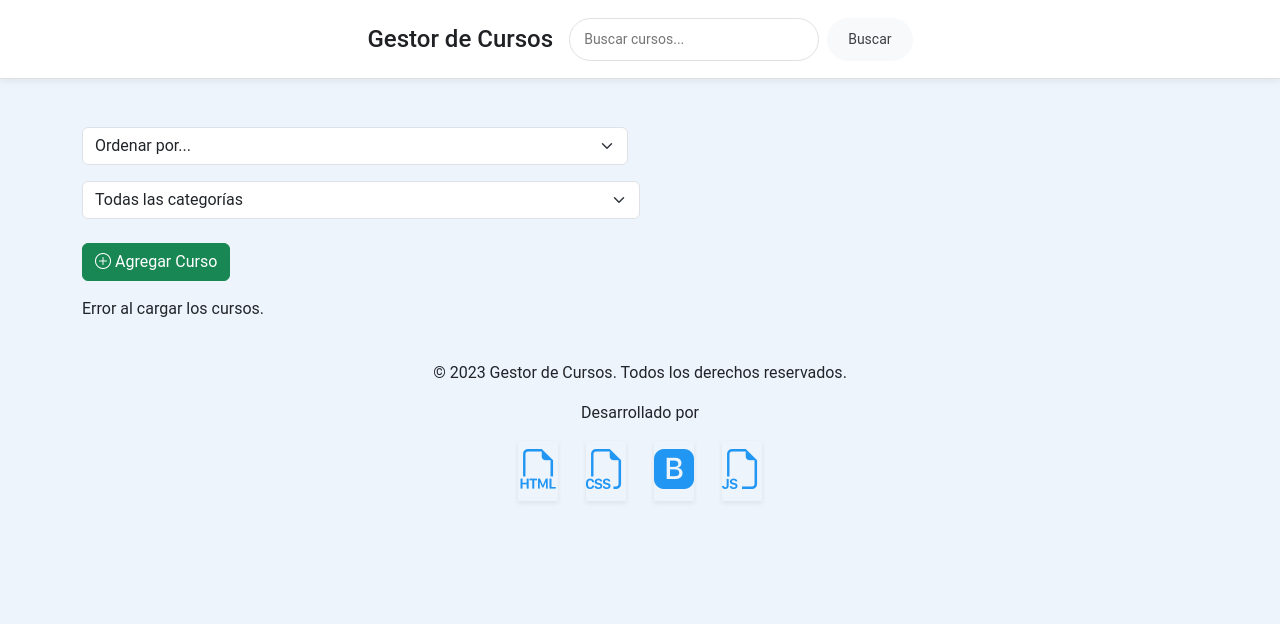
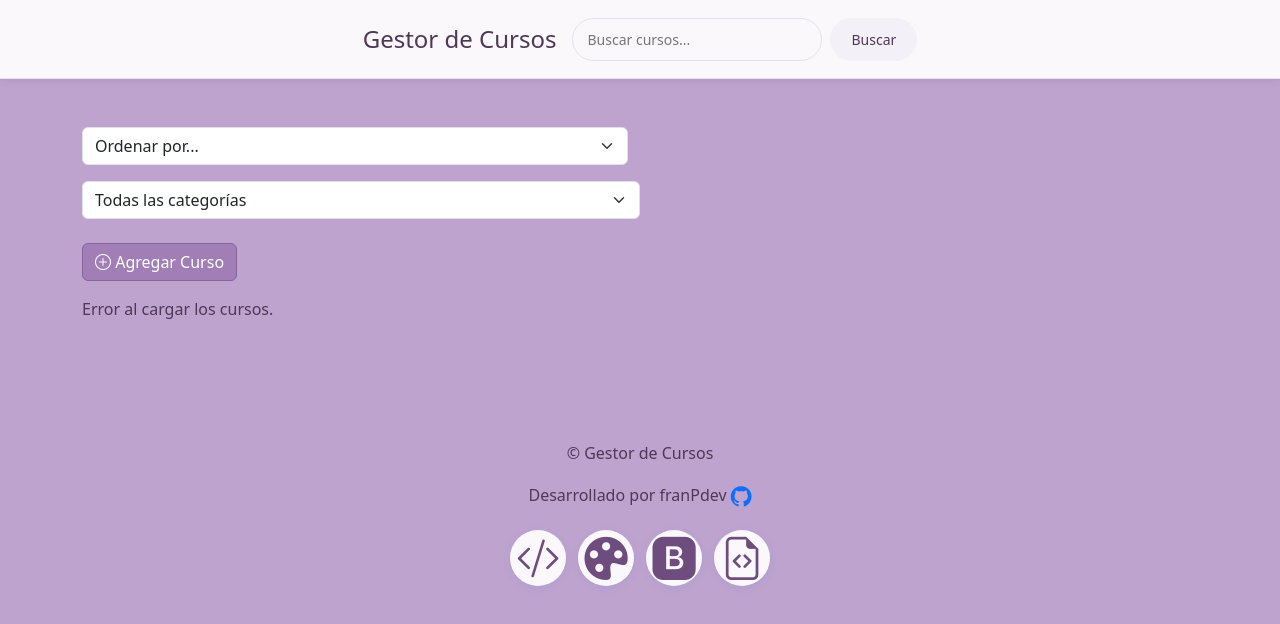
Before and after one commit to franPdev/gestor-de-cursos, a website: page public/index.html in a window 1280 px wide. Drawn offline with nearby package versions, Linux system fonts and the light colour scheme; no server answers.

Commit message:
Se agrega una paleta de colores y se añade un favicon

```diff
--- a/css/style.css
+++ b/css/style.css
@@ -1,18 +1,27 @@
 /* Fondo claro por defecto */
 body {
-  background-color: #eef4fb;
-  font-family: 'Roboto', sans-serif;
+  background-color: var(--trendy-pink-400);
+  color: var(--trendy-pink-900);
 }
 
-
-
-
-
+:root {
+  --trendy-pink-50: #faf8fb;
+  --trendy-pink-100: #f4f0f7;
+  --trendy-pink-200: #e8dfef;
+  --trendy-pink-300: #d7c6e1;
+  --trendy-pink-400: #bea3cf;
+  --trendy-pink-500: #a27eb7;
+  --trendy-pink-600: #89629e;
+  --trendy-pink-700: #6e4d7e;
+  --trendy-pink-800: #5b4068;
+  --trendy-pink-900: #4e3857;
+  --trendy-pink-950: #2e1c36;
+}
 
 /* navbar.css */
 .google-style-navbar {
-  background-color: #ffffff;
-  border-bottom: 1px solid #e0e0e0;
+  background-color: var(--trendy-pink-50);
+  border-bottom: 1px solid var(--trendy-pink-200);
   padding: 16px;
   position: sticky;
   top: 0;
@@ -33,7 +42,7 @@ body {
 .navbar-brand {
   font-size: 24px;
   font-weight: 500;
-  color: #202124;
+  color: var(--trendy-pink-900);
   text-decoration: none;
 }
 
@@ -44,37 +53,37 @@ body {
 
 .search-input {
   padding: 10px 14px;
-  border: 1px solid #dfe1e5;
+  border: 1px solid var(--trendy-pink-200);
   border-radius: 24px;
   outline: none;
   width: 250px;
   transition: box-shadow 0.2s ease;
   font-size: 14px;
+  background: var(--trendy-pink-50);
+  color: var(--trendy-pink-900);
 }
 
 .search-input:focus {
-  box-shadow: 0 1px 6px rgba(32, 33, 36, 0.28);
-  border-color: transparent;
+  box-shadow: 0 1px 6px rgba(32, 33, 36, 0.18);
+  border-color: var(--trendy-pink-400);
 }
 
 .search-button {
   padding: 10px 20px;
-  background-color: #f8f9fa;
-  border: 1px solid #f8f9fa;
+  background-color: var(--trendy-pink-100);
+  border: 1px solid var(--trendy-pink-100);
   border-radius: 24px;
-  color: #3c4043;
+  color: var(--trendy-pink-900);
   font-size: 14px;
   cursor: pointer;
   transition: background-color 0.2s ease;
 }
 
 .search-button:hover {
-  background-color: #e8eaed;
+  background-color: var(--trendy-pink-200);
 }
 
-
 /* Estilo para animaciones */
-
 .fade-in {
   animation: fadeIn 0.5s ease-in-out;
 }
@@ -91,49 +100,115 @@ body {
 }
 
 /* Estilos para cards */
-
 .card-curso {
   cursor: pointer;
   border-radius: 18px;
   border: none;
-  background: linear-gradient(135deg, #f8fafc 80%, #e0e7ef 100%);
+  background: var(--trendy-pink-100);
+  color: var(--trendy-pink-900);
   transition: box-shadow 0.2s, transform 0.2s;
   box-shadow: 0 4px 24px rgba(80, 80, 120, 0.1);
 }
 .card-curso:hover {
+  background: var(--trendy-pink-200);
   box-shadow: 0 8px 32px rgba(80, 80, 120, 0.18);
   transform: translateY(-4px) scale(1.02);
 }
 
-.icons {
-  color: #2196f3;
-  transition: color 0.3s, transform 0.2s, box-shadow 0.2s;
-  cursor: pointer;
-  font-size: 2.5rem;
-  margin: 0 8px;
-  box-shadow: 0 2px 5px rgba(11, 24, 35, 0.08);
-  display: inline-block; /* Asegura que el efecto solo afecte al ícono */
+/* Estilo para las imágenes de los cursos en las cards */
+.card-img-top {
+  object-fit: contain;
+  max-height: 120px;
+  background: var(--trendy-pink-50);
+  padding: 16px;
+  border-radius: 12px 12px 0 0;
+  width: 100%;
+  height: 120px;
+  display: block;
+  margin: 0 auto;
+  box-sizing: border-box;
 }
 
-.icons:hover {
-  color: #1976d2;
-  transform: translateY(-8px) scale(1.15); /* Se levanta y agranda */
+/* Botones */
+.btn-primary, .btn-success {
+  background-color: var(--trendy-pink-500);
+  border-color: var(--trendy-pink-600);
+  color: #fff;
+}
+.btn-primary:hover, .btn-success:hover {
+  background-color: var(--trendy-pink-600);
+  border-color: var(--trendy-pink-700);
 }
 
-.icons:active {
-  transform: translateY(-2px) scale(0.95);
+.btn-outline-primary {
+  color: var(--trendy-pink-700);
+  border-color: var(--trendy-pink-400);
+  background: var(--trendy-pink-50);
+}
+.btn-outline-primary:hover {
+  background: var(--trendy-pink-200);
+  color: var(--trendy-pink-900);
+  border-color: var(--trendy-pink-600);
+}
+
+.btn-danger {
+  background-color: #e57373;
+  border-color: #c62828;
+}
+.btn-danger:hover {
+  background-color: #c62828;
+  border-color: #b71c1c;
+}
+
+/* Estilos para el footer */
+footer {
+
+  padding-top: 24px;
+  padding-bottom: 16px;
+  margin-top: 32px;
 }
 
 .footer-icons {
   display: flex;
   justify-content: center;
-  gap: 12px;
+  gap: 24px;
   list-style: none;
   padding-left: 0;
+  margin-top: 18px;
+}
+
+.footer-icons li {
+  display: flex;
+  align-items: center;
+}
+
+.footer-icons .icons,
+.footer-icons i {
+  font-size: 2.7rem;
+  color: var(--trendy-pink-700);
+  transition: color 0.3s, transform 0.2s, box-shadow 0.2s;
+  cursor: pointer;
+  box-shadow: 0 2px 8px rgba(25, 118, 210, 0.08);
+  border-radius: 50%;
+  padding: 12px;
+  background: var(--trendy-pink-50);
+  aspect-ratio: 1 / 1;
+  width: 3.5rem;
+  height: 3.5rem;
+  display: flex;
+  align-items: center;
+  justify-content: center;
+}
+
+.footer-icons .icons:hover,
+.footer-icons i:hover {
+  color: var(--trendy-pink-900);
+  background: var(--trendy-pink-200);
+  transform: translateY(-6px) scale(1.13);
+  box-shadow: 0 4px 16px rgba(25, 118, 210, 0.18);
 }
 
 /* Estilos para el fondo de la card */
-
 .card-bg-icon {
   position: absolute;
   top: 18px;
@@ -149,7 +224,7 @@ body {
   z-index: 1;
 }
 
-
+/* Responsive */
 @media (max-width: 576px) {
   .search-input {
     width: 100px;
@@ -160,4 +235,7 @@ body {
     align-items: flex-start;
     gap: 10px;
   }
+  .footer-icons {
+    gap: 12px;
+  }
 }
--- a/public/index.html
+++ b/public/index.html
@@ -2,6 +2,8 @@
 <html lang="es">
   <head>
     <meta charset="UTF-8" />
+    <meta name="description" content="Gestor de Cursos: administra y visualiza cursos de forma sencilla.">
+    <meta name="author" content="Franco Paez">
     <meta name="viewport" content="width=device-width, initial-scale=1.0" />
 
     <!-- Bootstrap CSS -->
@@ -16,6 +18,15 @@
     />
     <!-- Estilos personalizados -->
     <link rel="stylesheet" href="../css/style.css" />
+
+     <!-- Favicon -->
+    <link rel="icon" href="../images/android-chrome-192x192.png" type="image/x-icon" />
+    <link rel="icon" href="../images/android-chrome-512x512.png" type="image/x-icon" />
+    <link rel="icon" href="../images/apple-touch-icon.png" type="image/x-icon" />
+    <link rel="icon" href="../images/favicon-16x16.png" type="image/x-icon" />
+    <link rel="icon" href="../images/favicon-32x32.png" type="image/x-icon" />
+
+
 
     <title>Gestor de Cursos</title>
   </head>
@@ -79,7 +90,7 @@
         </button>
       </div>
 
-      <!-- Modal para agregar/editar curso -->
+      <!-- Modal para agregar y editar curso -->
       <div
         class="modal fade"
         id="cursoModal"
@@ -166,18 +177,25 @@
       <!-- Lista de cursos -->
       <div id="lista-cursos" class="row g-3"></div>
 
+      <br>
+
  <footer>
   <div class="text-center mt-4">
-          <p>&copy; 2023 Gestor de Cursos. Todos los derechos reservados.</p>
-          <p>Desarrollado por <a href=""></a></p>
+    <p>&copy;  Gestor de Cursos</p>
+    <p>
+      Desarrollado por franPdev
+      <a href="https://github.com/franPdev" target="_blank" rel="noopener" title="Mi GitHub">
+        <i class="bi bi-github" style="font-size: 1.3em; vertical-align: middle;"></i>
+      </a>
+    </p>
 <ul
   class="footer-icons"
   style="list-style: none; padding-left: 0; display: flex; gap: 12px"
 >
-            <li><i class="icons bi bi-filetype-html"></i></li>
-            <li><i class="icons bi bi-filetype-css"></i></li>
-            <li><i class="icons bi bi-bootstrap-fill"></i></li>
-            <li><i class="icons bi bi-filetype-js"></i></li>
+  <li><i class="bi bi-code-slash" title="HTML/Código"></i></li>
+  <li><i class="bi bi-palette-fill" title="CSS/Diseño"></i></li>
+  <li><i class="bi bi-bootstrap-fill" title="Bootstrap"></i></li>
+  <li><i class="bi bi-file-earmark-code" title="JavaScript"></i></li>
 </ul>
   </div>
 </footer>
```
Also changed, not shown: images/android-chrome-192x192.png (added), images/android-chrome-512x512.png (added), images/apple-touch-icon.png (added), images/favicon-16x16.png (added), images/favicon-32x32.png (added). Lines whose indentation alone changed are shown as unchanged.
